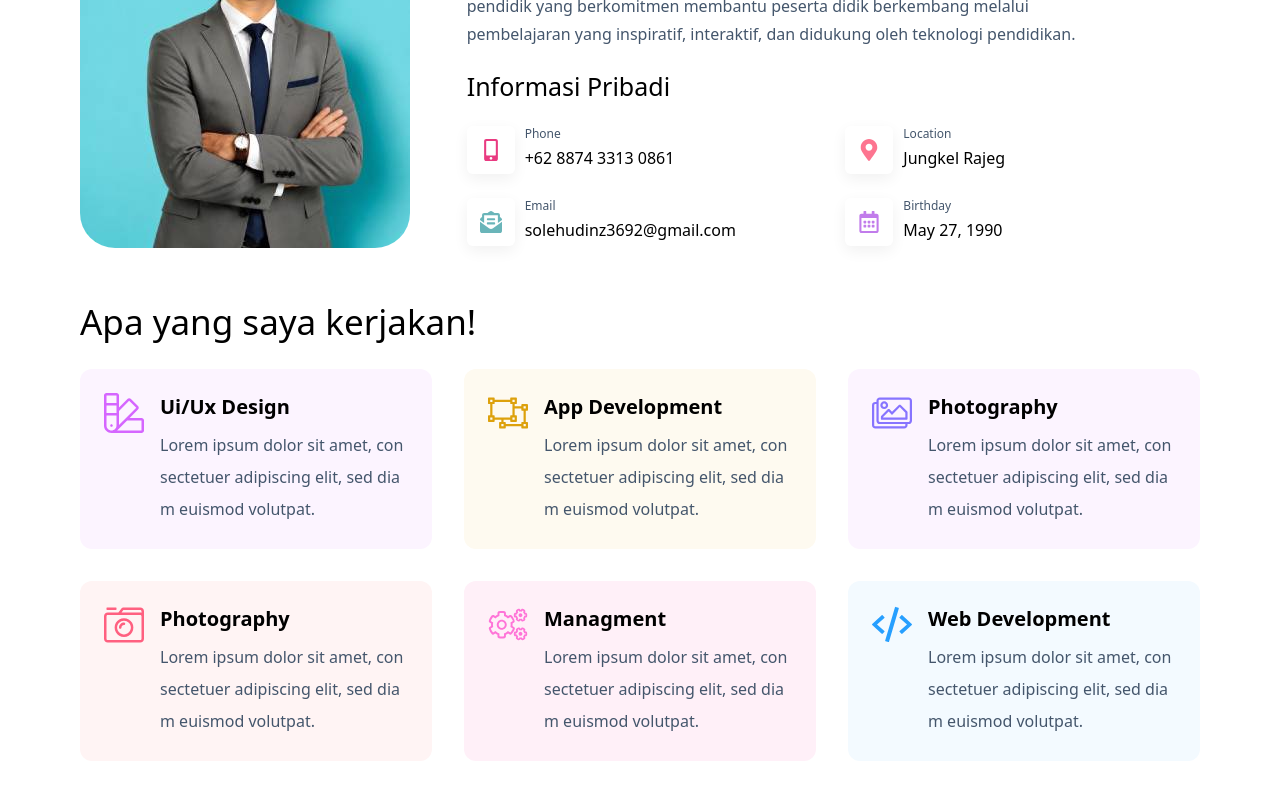
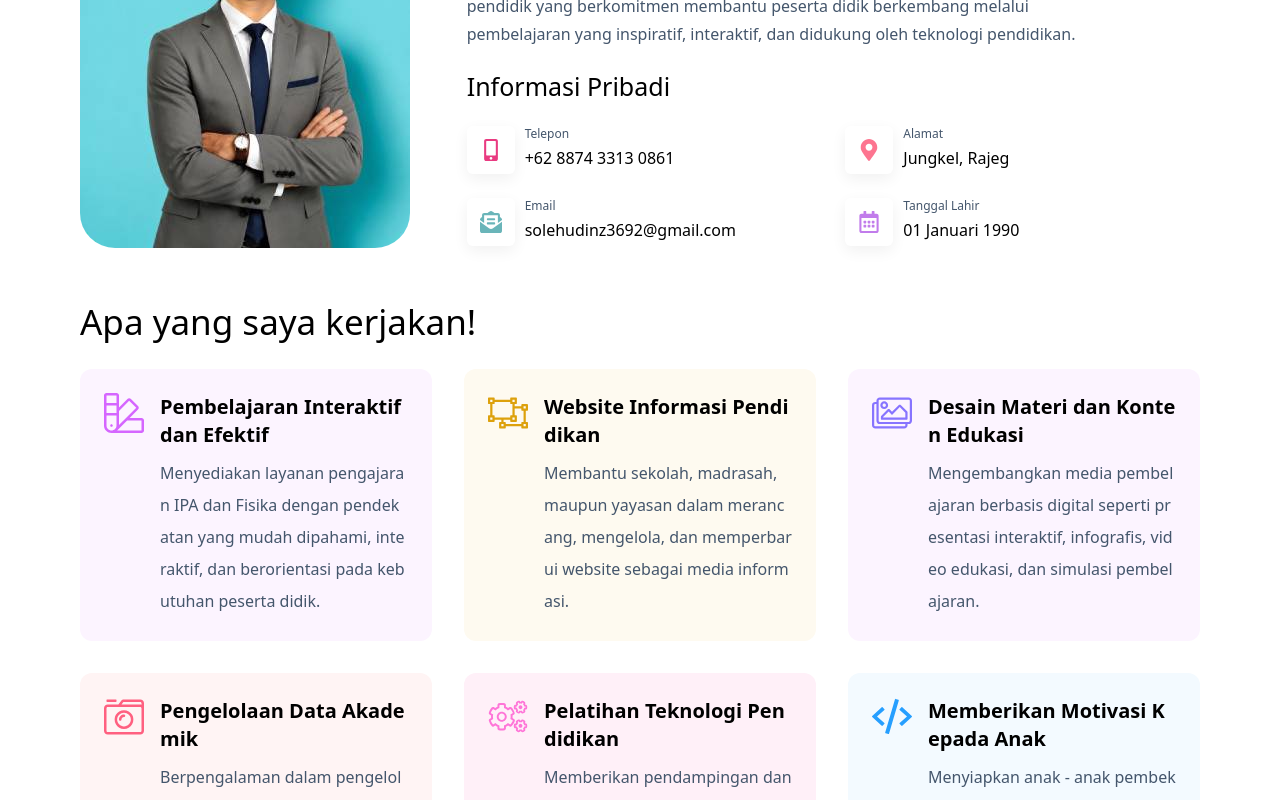
Before and after one commit to solehudinbaik90/portofolio8, a Next.js app: page /about in a window 1280 px wide. Shown: the part 440-1240 px from the top of the page. Built offline with nearby package versions, Linux system fonts and the light colour scheme.

Commit message:
Revise service items and contact details in aboutData.js
Updated service items and contact information to reflect new educational services and details in Indonesian.

```diff
--- a/src/data/aboutData.js
+++ b/src/data/aboutData.js
@@ -11,48 +11,48 @@ export const serviceItems = [
   {
     id: "1",
     icon: "/images/icons/icon-1.svg",
-    title: "Ui/Ux Design",
-    des: "Lorem ipsum dolor sit amet, consectetuer adipiscing elit, sed diam euismod volutpat.",
+    title: "Pembelajaran Interaktif dan Efektif",
+    des: "Menyediakan layanan pengajaran IPA dan Fisika dengan pendekatan yang mudah dipahami, interaktif, dan berorientasi pada kebutuhan peserta didik.",
     color: "#D566FF",
     bg: "#FCF4FF"
   },
   {
     id: "2",
     icon: "/images/icons/icon-2.svg",
-    title: "App Development",
-    des: "Lorem ipsum dolor sit amet, consectetuer adipiscing elit, sed diam euismod volutpat.",
+    title: "Website Informasi Pendidikan",
+    des: "Membantu sekolah, madrasah, maupun yayasan dalam merancang, mengelola, dan memperbarui website sebagai media informasi.",
     color: "#DDA10C",
     bg: "#FEFAF0"
   },
   {
     id: "3",
     icon: "/images/icons/icon-3.svg",
-    title: "Photography",
-    des: "Lorem ipsum dolor sit amet, consectetuer adipiscing elit, sed diam euismod volutpat.",
+    title: "Desain Materi dan Konten Edukasi",
+    des: "Mengembangkan media pembelajaran berbasis digital seperti presentasi interaktif, infografis, video edukasi, dan simulasi pembelajaran.",
     color: "#8774FF",
     bg: "#FCF4FF"
   },
   {
     id: "4",
     icon: "/images/icons/icon-4.svg",
-    title: "Photography",
-    des: "Lorem ipsum dolor sit amet, consectetuer adipiscing elit, sed diam euismod volutpat.",
+    title: "Pengelolaan Data Akademik",
+    des: "Berpengalaman dalam pengelolaan sistem ujian berbasis komputer, penginputan nilai akademik, sinkronisasi data pendidikan.",
     color: "#FF6080",
     bg: "#FFF4F4"
   },
   {
     id: "5",
     icon: "/images/icons/icon-5.svg",
-    title: "Managment",
-    des: "Lorem ipsum dolor sit amet, consectetuer adipiscing elit, sed diam euismod volutpat.",
+    title: "Pelatihan Teknologi Pendidikan",
+    des: "Memberikan pendampingan dan pelatihan penggunaan teknologi pendidikan seperti Google Classroom, Zoom Meeting, Canva, Microsoft Office, dan berbagai platform pembelajaran digital.",
     color: "#FF75D8",
     bg: "#FFF0F8"
   },
   {
     id: "6",
     icon: "/images/icons/icon-6.svg",
-    title: "Web Development",
-    des: "Lorem ipsum dolor sit amet, consectetuer adipiscing elit, sed diam euismod volutpat.",
+    title: "Memberikan Motivasi Kepada Anak",
+    des: "Menyiapkan anak - anak pembekalan mental yang sehat, agar mereka tertarik dan tidak mendapatkan beban terutama saat menghadapi pelajaran eksak.",
     color: "#269FFF",
     bg: "#F3FAFF"
   }
@@ -63,15 +63,15 @@ export const personalInfoData = [
     id: 1,
     iconType: "phone",
     iconColor: "text-oriange",
-    name: "Phone",
+    name: "Telepon",
     meta: <a className="hover:text-[#FA5252] duration-300 transition" href="tel:+62887433130861">+62 8874 3313 0861</a>
   },
   {
     id: 2,
     iconType: "map",
     iconColor: "text-oriange-lite",
-    name: "Location",
-    meta: "Jungkel Rajeg"
+    name: "Alamat",
+    meta: "Jungkel, Rajeg"
   },
   {
     id: 3,
@@ -84,7 +84,7 @@ export const personalInfoData = [
     id: 4,
     iconType: "calendar",
     iconColor: "text-color-50",
-    name: "Birthday",
-    meta: "May 27, 1990"
+    name: "Tanggal Lahir",
+    meta: "01 Januari 1990"
   }
 ]
```
